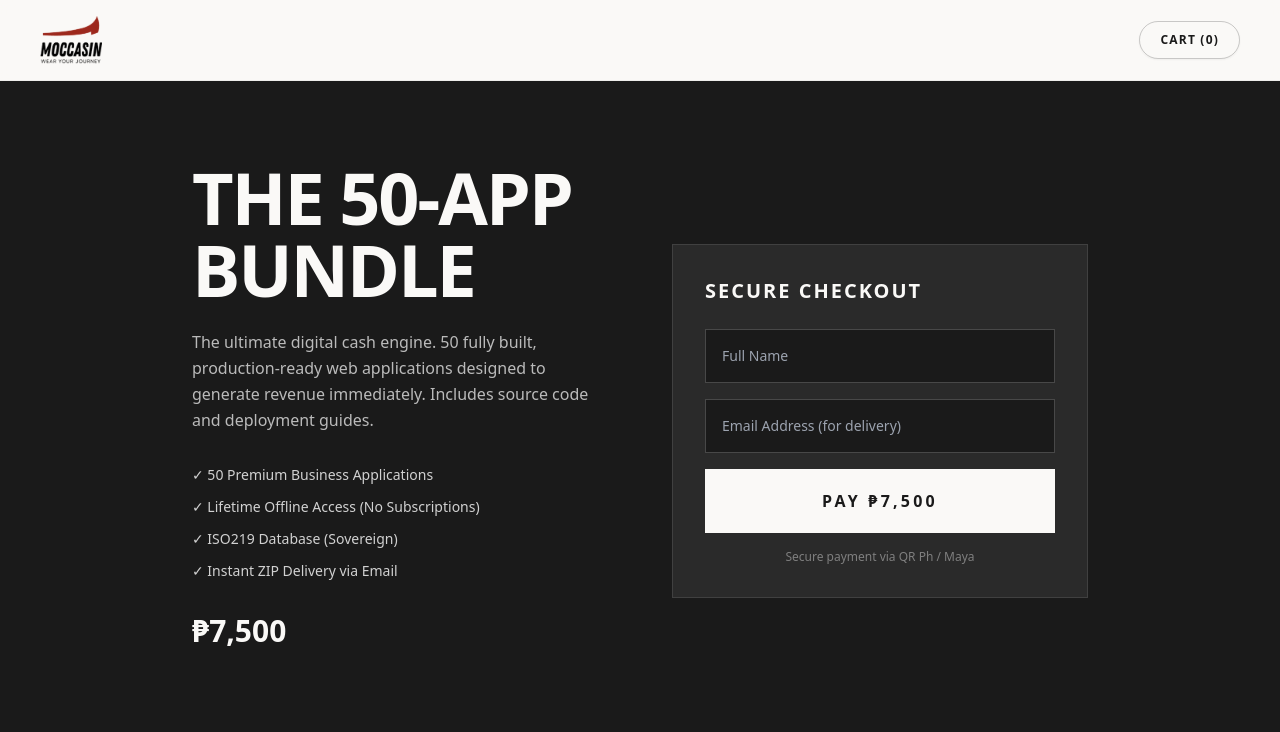
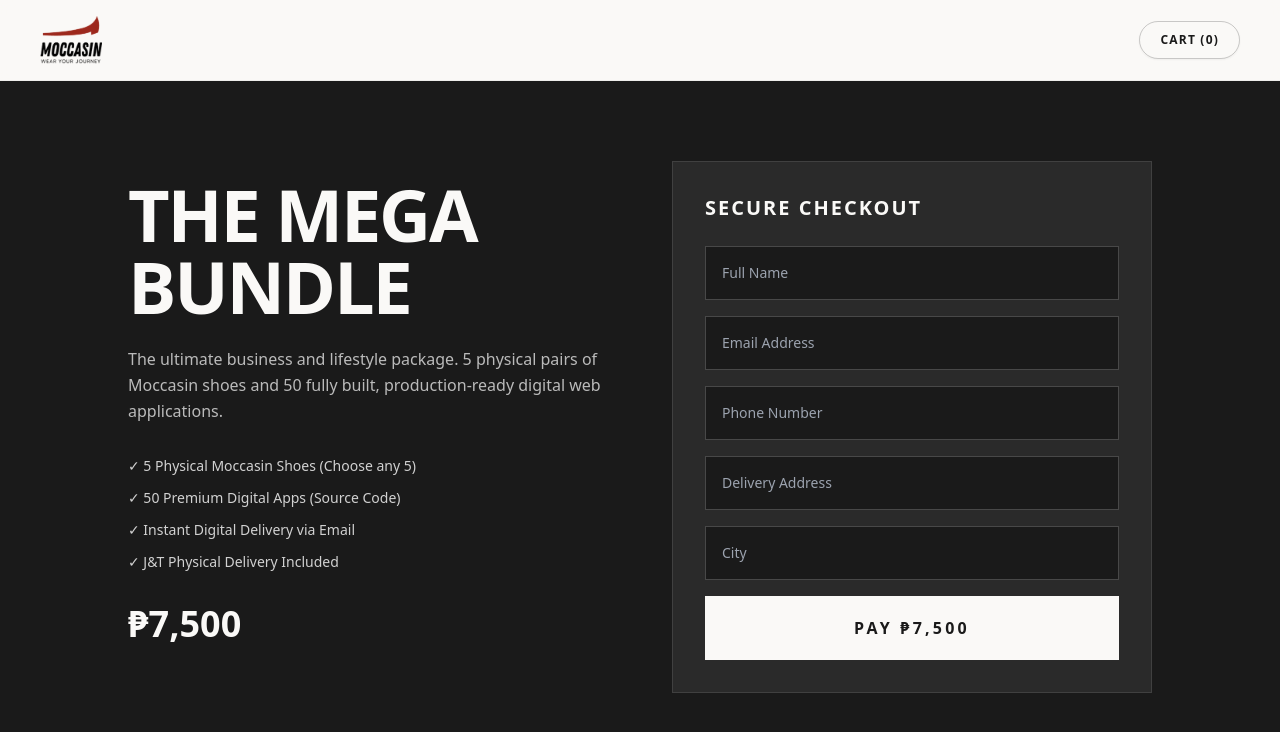
Before and after one commit to sofiaysabellebeltran-eng/moccasin-shoes-live, a React (Vite) app: page /bundle in a window 1280 px wide. Shown: the top 732 px of the page. Built offline with nearby package versions, Linux system fonts and the light colour scheme; no server answers.

Commit message:
Updated Mega Bundle: 5 Shoes + 50 Apps for 7500

```diff
--- a/src/pages/Bundle.tsx
+++ b/src/pages/Bundle.tsx
@@ -3,11 +3,11 @@ import { useNavigate, Link } from "react-router-dom";
 import { formatPHP } from "../shared/catalog";
 
 const API_URL = import.meta.env.VITE_API_URL || "http://localhost:3001";
-const BUNDLE_PRICE = 7500; // Match the old pricing
+const BUNDLE_PRICE = 7500;
 
 export default function BundlePage() {
   const navigate = useNavigate();
-  const [form, setForm] = useState({ name: "", email: "" });
+  const [form, setForm] = useState({ name: "", email: "", phone: "", address: "", city: "" });
   const [isSubmitting, setIsSubmitting] = useState(false);
 
   const handleSubmit = async (e: React.FormEvent) => {
@@ -27,39 +27,42 @@ export default function BundlePage() {
       if (data.checkoutUrl) window.location.href = data.checkoutUrl;
       else { alert("Error creating session"); setIsSubmitting(false); }
     } catch (error) {
-      alert("Network error.");
+      alert("Network error. Is the backend running?");
       setIsSubmitting(false);
     }
   };
 
   return (
     <div className="min-h-screen bg-[#1a1a1a] text-[#faf9f7] py-20 px-6">
-      <div className="max-w-4xl mx-auto grid md:grid-cols-2 gap-16 items-center">
+      <div className="max-w-5xl mx-auto grid md:grid-cols-2 gap-16 items-center">
         <div>
           <h1 className="text-5xl md:text-7xl font-black uppercase tracking-[-0.03em] leading-[0.9] mb-6">
-            The 50-App<br/>Bundle
+            The Mega<br/>Bundle
           </h1>
           <p className="text-white/70 mb-8 leading-relaxed">
-            The ultimate digital cash engine. 50 fully built, production-ready web applications designed to generate revenue immediately. Includes source code and deployment guides.
+            The ultimate business and lifestyle package. 5 physical pairs of Moccasin shoes and 50 fully built, production-ready digital web applications.
           </p>
-          <ul className="space-y-3 mb-8 text-sm text-white/80">
-            <li>✓ 50 Premium Business Applications</li>
-            <li>✓ Lifetime Offline Access (No Subscriptions)</li>
-            <li>✓ ISO219 Database (Sovereign)</li>
-            <li>✓ Instant ZIP Delivery via Email</li>
+          <ul className="space-y-3 mb-8 text-sm text-white/80 font-medium">
+            <li>✓ 5 Physical Moccasin Shoes (Choose any 5)</li>
+            <li>✓ 50 Premium Digital Apps (Source Code)</li>
+            <li>✓ Instant Digital Delivery via Email</li>
+            <li>✓ J&T Physical Delivery Included</li>
           </ul>
-          <p className="text-3xl font-black mb-8">{formatPHP(BUNDLE_PRICE)}</p>
+          <p className="text-4xl font-black mb-8">{formatPHP(BUNDLE_PRICE)}</p>
         </div>
 
         <div className="bg-[#2a2a2a] p-8 border border-white/10">
           <h2 className="text-xl font-bold uppercase tracking-widest mb-6">Secure Checkout</h2>
           <form onSubmit={handleSubmit} className="space-y-4">
-            <input required type="text" placeholder="Full Name" className="w-full bg-[#1a1a1a] border border-white/20 p-4 text-sm focus:outline-none focus:border-white/50 text-white" onChange={e => setForm({...form, name: e.target.value})} />
-            <input required type="email" placeholder="Email Address (for delivery)" className="w-full bg-[#1a1a1a] border border-white/20 p-4 text-sm focus:outline-none focus:border-white/50 text-white" onChange={e => setForm({...form, email: e.target.value})} />
+            <input required type="text" placeholder="Full Name" className="w-full bg-[#1a1a1a] border border-white/20 p-4 text-sm focus:outline-none text-white" onChange={e => setForm({...form, name: e.target.value})} />
+            <input required type="email" placeholder="Email Address" className="w-full bg-[#1a1a1a] border border-white/20 p-4 text-sm focus:outline-none text-white" onChange={e => setForm({...form, email: e.target.value})} />
+            <input required type="tel" placeholder="Phone Number" className="w-full bg-[#1a1a1a] border border-white/20 p-4 text-sm focus:outline-none text-white" onChange={e => setForm({...form, phone: e.target.value})} />
+            <input required type="text" placeholder="Delivery Address" className="w-full bg-[#1a1a1a] border border-white/20 p-4 text-sm focus:outline-none text-white" onChange={e => setForm({...form, address: e.target.value})} />
+            <input required type="text" placeholder="City" className="w-full bg-[#1a1a1a] border border-white/20 p-4 text-sm focus:outline-none text-white" onChange={e => setForm({...form, city: e.target.value})} />
+
             <button disabled={isSubmitting} type="submit" className="w-full bg-[#faf9f7] text-[#1a1a1a] font-bold uppercase tracking-[0.2em] py-5 mt-4 hover:bg-white transition disabled:opacity-50">
               {isSubmitting ? "Redirecting..." : `Pay ${formatPHP(BUNDLE_PRICE)}`}
             </button>
-            <p className="text-xs text-white/40 text-center mt-4">Secure payment via QR Ph / Maya</p>
           </form>
         </div>
       </div>
--- a/src/pages/Products.tsx
+++ b/src/pages/Products.tsx
@@ -9,27 +9,27 @@ export default function ProductsPage() {
 
   return (
     <div>
-      {/* --- BUNDLE PROMO HERO --- */}
+      {/* --- MEGA BUNDLE HERO --- */}
       <section className="bg-[#1a1a1a] text-[#faf9f7] px-6 py-24 md:px-10 md:py-32">
         <div className="max-w-[1440px] mx-auto grid md:grid-cols-2 gap-16 items-center">
           <div>
-            <p className="text-[11px] font-bold uppercase tracking-[0.3em] text-white/50 mb-4">Digital Product · Instant Delivery</p>
+            <p className="text-[11px] font-bold uppercase tracking-[0.3em] text-white/50 mb-4">The Ultimate Package · Physical + Digital</p>
             <h1 className="text-5xl md:text-7xl font-black uppercase tracking-[-0.03em] leading-[0.9] mb-6">
-              The 50-App<br/>Bundle
+              The Mega<br/>Bundle
             </h1>
             <p className="text-sm md:text-base text-white/70 mb-8 max-w-md leading-relaxed">
-              The ultimate digital cash engine. 50 fully built, production-ready web applications designed to generate revenue immediately. Includes source code and deployment guides.
+              Equip your business and your wardrobe. Get <strong>5 pairs of premium Moccasin shoes</strong> plus the <strong>50-App Digital Bundle</strong>. Everything you need to look good and generate revenue immediately.
             </p>
             <div className="flex items-center gap-6">
               <Link to="/bundle" className="bg-[#faf9f7] text-[#1a1a1a] px-8 py-4 text-xs font-bold uppercase tracking-[0.2em] hover:bg-white transition">
-                Buy Bundle - ₱4,999
+                Buy Bundle - ₱7,500
               </Link>
-              <span className="text-xs font-medium tracking-widest text-white/50 uppercase">Instant Access</span>
+              <span className="text-xs font-medium tracking-widest text-white/50 uppercase">Limited Offer</span>
             </div>
           </div>
           <div className="aspect-square bg-white/5 border border-white/10 flex items-center justify-center relative overflow-hidden group">
             <div className="absolute inset-0 bg-gradient-to-tr from-white/0 to-white/10 opacity-0 group-hover:opacity-100 transition duration-700" />
-            <span className="text-white/20 text-6xl md:text-8xl font-black tracking-tighter">50 APPS</span>
+            <span className="text-white/20 text-5xl md:text-7xl font-black tracking-tighter text-center leading-tight">5 SHOES<br/>+<br/>50 APPS</span>
           </div>
         </div>
       </section>
```
Also changed, not shown: 5 other files (tests, documents, lock files or other folders).
